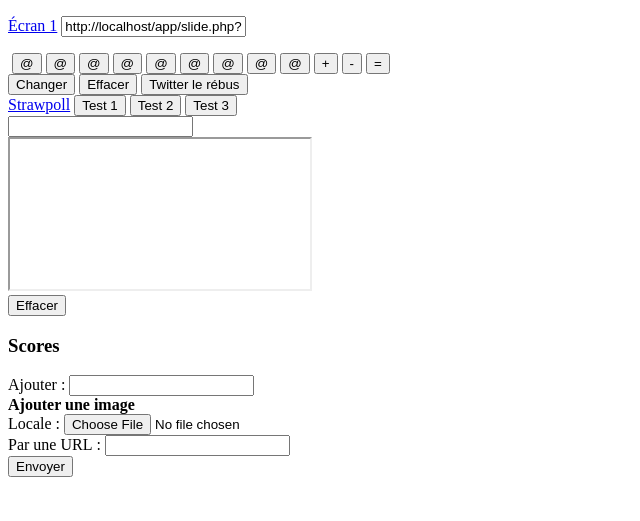
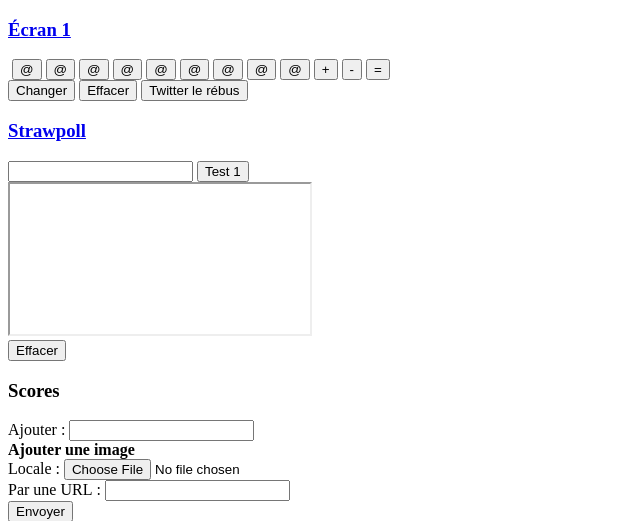
Before and after one commit to Neradoc/TwitchSlides, a PHP site: page /app/main_gestion.php in a window 1280 px wide. Shown: the top 521 px of the page, without its empty margins (0-640 px from the left). Run offline with PHP 8.4, Linux system fonts and the light colour scheme.

Commit message:
passage des modules en tag h3 pour que ce soit joli

```diff
--- a/app/module_screens.php
+++ b/app/module_screens.php
@@ -105,7 +105,7 @@ function disp_screens($thisurl) {
 		?>
 		<div class='screen screen<?=$index?>'>
 			<form action="<?=$thisurl?>" name="screens" method="POST">
-			<p><a href="<?=$lien?>" target="_BLANK">Écran <?=$index?></a> <input type="text" class="lien" name="lien" value="<?=$lien?>" readonly/></p>
+			<h3><a href="<?=$lien?>" target="_BLANK">Écran <?=$index?></a><!-- <input type="text" class="lien" name="lien" value="<?=$lien?>" readonly/> --></h3>
 			<div class="pimage">
 				<?php if($url_miniature_stream): ?>
 				<img class="back_screen" src="<?=$url_miniature_stream?>" />
--- a/app/module_strawpoll.php
+++ b/app/module_strawpoll.php
@@ -22,9 +22,12 @@ function disp_strawpoll($thisurl) {
 	?>
 	<div id="strawpoll">
 	<form action="<?=$thisurl?>" name="strawpoll" method="POST" enctype="multipart/form-data">
-		<a href="<?=dirname($thisurl)?>/strawpoll.php" target="_BLANK">Strawpoll</a> <button onclick='$(".strawpoll_lien").val("http://www.strawpoll.me/10987342")'>Test 1</button> <button onclick='$(".strawpoll_lien").val("http://www.strawpoll.me/3888622")'>Test 2</button> <button onclick='$(".strawpoll_lien").val("http://www.strawpoll.me/4796816")'>Test 3</button>
-		<br/>
-		<input type="text" name="strawpoll_lien" class="strawpoll_lien" value="<?=$poll_page?>"/><br/>
+		<h3><a href="<?=dirname($thisurl)?>/strawpoll.php" target="_BLANK">Strawpoll</a></h3>
+		<!-- <div>
+		<button onclick='$(".strawpoll_lien").val("http://www.strawpoll.me/10987342")'>Test 1</button> <button onclick='$(".strawpoll_lien").val("http://www.strawpoll.me/3888622")'>Test 2</button> <button onclick='$(".strawpoll_lien").val("http://www.strawpoll.me/4796816")'>Test 3</button>
+		</div> -->
+		<input type="text" name="strawpoll_lien" class="strawpoll_lien" value="<?=$poll_page?>"/>
+		<button onclick='$(".strawpoll_lien").val("http://www.strawpoll.me/10987342")'>Test 1</button><br/>
 		<iframe class="strawpoll_frame" src="<?=$poll_embed?>">Loading poll...</iframe>
 		<div class="btns">
 			<button class="effacer" name="effacer_poll" value="">Effacer</button>
```
